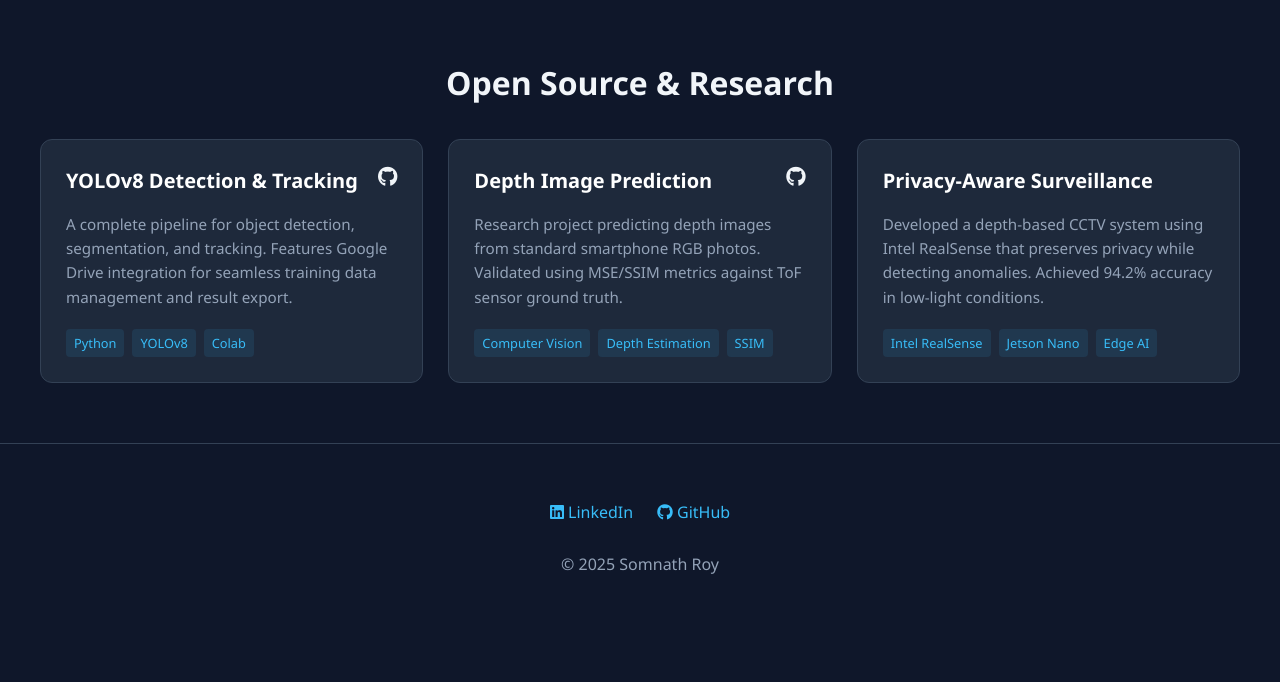
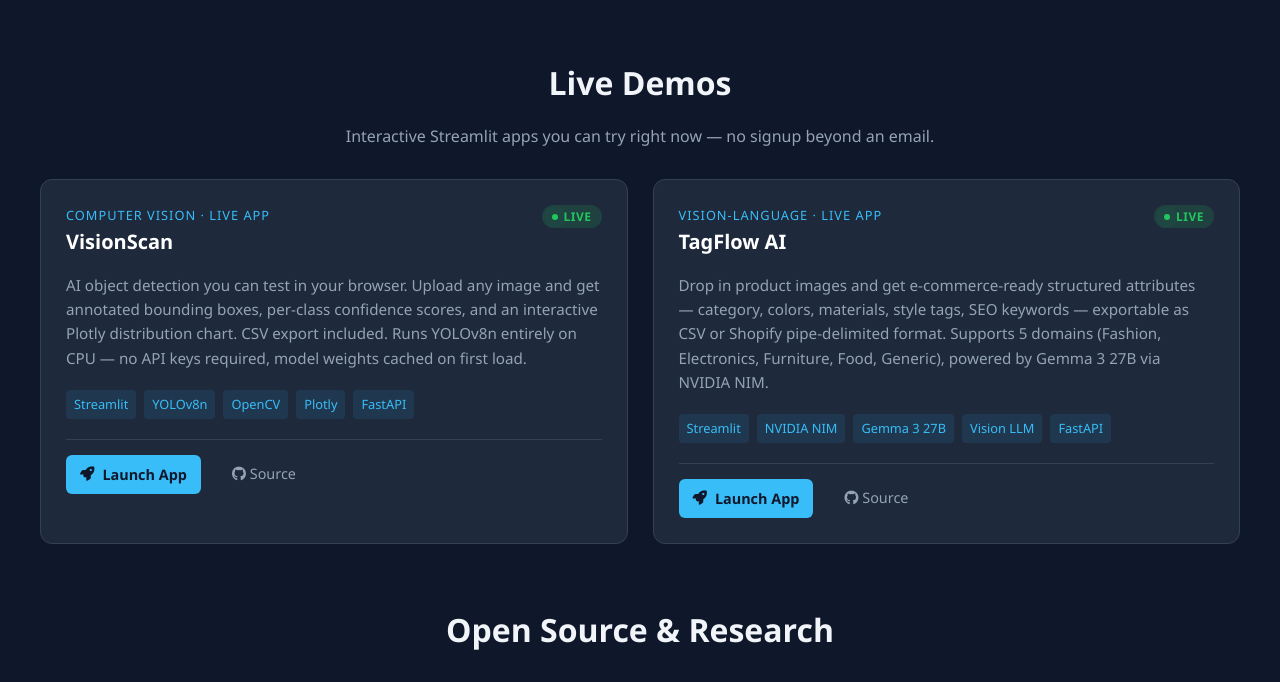
Before and after one commit to Somroy1993/Somroy1993.github.io, a plain HTML site: page index.html in a window 1280 px wide. Shown: the part 967-1649 px from the top of the page. Before the commit the page ends 1600 px from the top, so only its background shows below. Drawn offline with Linux system fonts and the light colour scheme.

Commit message:
Add Live Demos section with VisionScan and TagFlow AI
New section between Featured Innovations and Open Source showcasing the two
deployed Streamlit apps: YOLOv8 object detection and Gemma 3 27B product
attribute tagger. Each card has a prominent Launch App button, animated
live badge, and GitHub source link. Added matching nav link.

```diff
--- a/index.html
+++ b/index.html
@@ -142,6 +142,48 @@
 
         .card-links a:hover { color: var(--accent); }
 
+        .btn-launch {
+            display: inline-flex;
+            align-items: center;
+            gap: 8px;
+            background-color: var(--accent);
+            color: #0f172a !important;
+            padding: 8px 14px;
+            border-radius: 6px;
+            font-weight: 600;
+            font-size: 0.9rem;
+            text-decoration: none;
+            transition: background-color 0.3s;
+        }
+        .btn-launch:hover { background-color: var(--accent-hover); }
+
+        .live-badge {
+            display: inline-flex;
+            align-items: center;
+            gap: 6px;
+            background: rgba(34, 197, 94, 0.15);
+            color: #22c55e;
+            padding: 2px 10px;
+            border-radius: 12px;
+            font-size: 0.75rem;
+            font-weight: 600;
+            text-transform: uppercase;
+            letter-spacing: 0.5px;
+        }
+        .live-badge::before {
+            content: "";
+            width: 6px; height: 6px;
+            background: #22c55e;
+            border-radius: 50%;
+            box-shadow: 0 0 0 0 rgba(34, 197, 94, 0.7);
+            animation: pulse-dot 2s infinite;
+        }
+        @keyframes pulse-dot {
+            0%   { box-shadow: 0 0 0 0 rgba(34, 197, 94, 0.7); }
+            70%  { box-shadow: 0 0 0 8px rgba(34, 197, 94, 0); }
+            100% { box-shadow: 0 0 0 0 rgba(34, 197, 94, 0); }
+        }
+
         footer {
             text-align: center;
             padding: 40px;
@@ -157,6 +199,7 @@
     <div class="logo">Somnath.AI</div>
     <div class="nav-links">
         <a href="#featured">Work</a>
+        <a href="#demos">Live Demos</a>
         <a href="#opensource">Open Source</a>
         <a href="resume.pdf" class="btn-resume" download><i class="fas fa-download"></i> Download Resume</a>
     </div>
@@ -238,6 +281,76 @@
         </div>
     </div>
 
+    <h2 class="section-title" id="demos">Live Demos</h2>
+    <p style="text-align: center; color: var(--text-secondary); margin-top: -15px; margin-bottom: 30px;">
+        Interactive Streamlit apps you can try right now — no signup beyond an email.
+    </p>
+    <div class="project-grid">
+
+        <!-- Live Demo 1: VisionScan (YOLOv8) -->
+        <div class="project-card">
+            <div class="project-header">
+                <div>
+                    <div class="project-type">Computer Vision · Live App</div>
+                    <h3 class="project-title">VisionScan</h3>
+                </div>
+                <span class="live-badge">Live</span>
+            </div>
+            <p class="project-desc">
+                AI object detection you can test in your browser. Upload any image and get annotated bounding boxes,
+                per-class confidence scores, and an interactive Plotly distribution chart. CSV export included.
+                Runs YOLOv8n entirely on CPU — no API keys required, model weights cached on first load.
+            </p>
+            <div class="tech-stack">
+                <span class="tech-tag">Streamlit</span>
+                <span class="tech-tag">YOLOv8n</span>
+                <span class="tech-tag">OpenCV</span>
+                <span class="tech-tag">Plotly</span>
+                <span class="tech-tag">FastAPI</span>
+            </div>
+            <div class="card-links">
+                <a href="https://yolov8-detection-app-by-roysomnath.streamlit.app" target="_blank" class="btn-launch">
+                    <i class="fas fa-rocket"></i> Launch App
+                </a>
+                <a href="https://github.com/Somroy1993/yolov8-detection-app" target="_blank" style="margin-left: 12px;">
+                    <i class="fab fa-github"></i> Source
+                </a>
+            </div>
+        </div>
+
+        <!-- Live Demo 2: TagFlow AI (Product Image Tagger) -->
+        <div class="project-card">
+            <div class="project-header">
+                <div>
+                    <div class="project-type">Vision-Language · Live App</div>
+                    <h3 class="project-title">TagFlow AI</h3>
+                </div>
+                <span class="live-badge">Live</span>
+            </div>
+            <p class="project-desc">
+                Drop in product images and get e-commerce-ready structured attributes — category, colors, materials,
+                style tags, SEO keywords — exportable as CSV or Shopify pipe-delimited format.
+                Supports 5 domains (Fashion, Electronics, Furniture, Food, Generic), powered by Gemma 3 27B via NVIDIA NIM.
+            </p>
+            <div class="tech-stack">
+                <span class="tech-tag">Streamlit</span>
+                <span class="tech-tag">NVIDIA NIM</span>
+                <span class="tech-tag">Gemma 3 27B</span>
+                <span class="tech-tag">Vision LLM</span>
+                <span class="tech-tag">FastAPI</span>
+            </div>
+            <div class="card-links">
+                <a href="https://appuct-image-tagger-by-roysomnath.streamlit.app" target="_blank" class="btn-launch">
+                    <i class="fas fa-rocket"></i> Launch App
+                </a>
+                <a href="https://github.com/Somroy1993/product-image-tagger" target="_blank" style="margin-left: 12px;">
+                    <i class="fab fa-github"></i> Source
+                </a>
+            </div>
+        </div>
+
+    </div>
+
     <h2 class="section-title" id="opensource">Open Source & Research</h2>
     <div class="project-grid">
 
```
